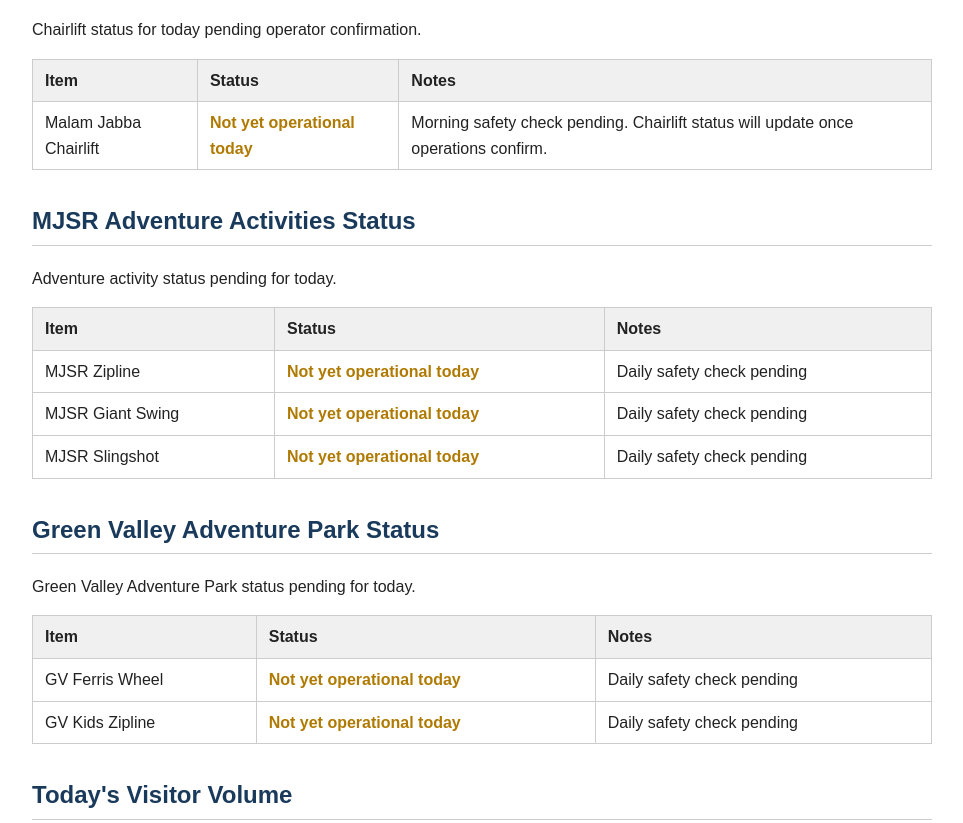
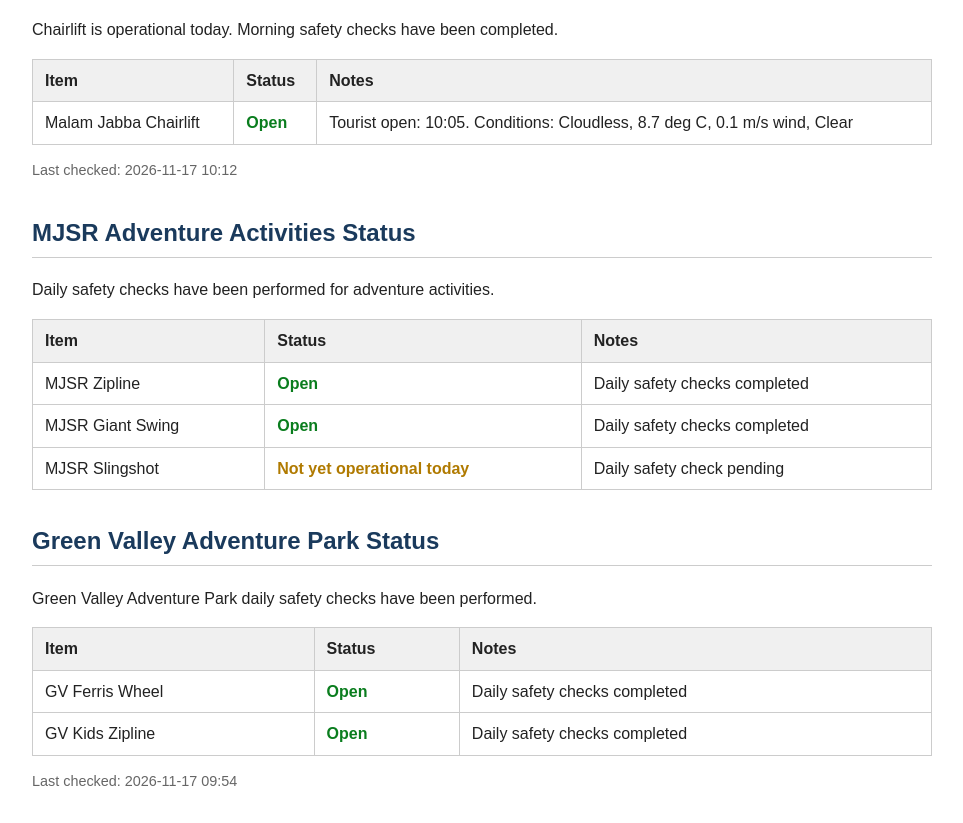
Before and after one commit to samsons-digital/mjsr-ai-knowledge, a plain HTML site: page index.html in a window 1280 px wide. Shown: the part 1044-1867 px from the top of the page, without its empty margins (158-1121 px from the left). Drawn offline with Linux system fonts and the light colour scheme.

Commit message:
Auto-update: 2026-11-17 12:56 PKT

```diff
--- a/index.html
+++ b/index.html
@@ -6,7 +6,7 @@
 <title>MJSR Live Operational Knowledge</title>
 <meta name="description" content="Real-time operational data for Malam Jabba Ski Resort and Green Valley Adventure Park. Updated three times daily.">
 <meta name="robots" content="index, follow">
-<meta name="last-updated" content="2026-11-17T01:16:40.115Z">
+<meta name="last-updated" content="2026-11-17T07:51:01.017Z">
 <style>
 body{font-family:Arial,Helvetica,sans-serif;max-width:900px;margin:20px auto;padding:0 20px;color:#222;line-height:1.6;}
 h1{border-bottom:2px solid #1a3a5c;padding-bottom:8px;color:#1a3a5c;}
@@ -26,9 +26,9 @@ th{background:#f0f0f0;}
 <body>
 <h1>MJSR Live Operational Knowledge</h1>
 <p class="meta">Malam Jabba Ski Resort &amp; Green Valley Adventure Park, Swat District, KPK, Pakistan</p>
-<p><strong>Date:</strong> Tuesday, 17 November 2026 &nbsp; <strong>Local time:</strong> 06:16 PKT</p>
+<p><strong>Date:</strong> Tuesday, 17 November 2026 &nbsp; <strong>Local time:</strong> 12:51 PKT</p>
 <p><strong>Current season:</strong> Summer &nbsp; <strong>Day type:</strong> Weekday</p>
-<p class="meta">Page last refreshed: 2026-11-17T01:16:40.115Z. Updates run at 06:00, 12:00, and 16:00 PKT daily.</p>
+<p class="meta">Page last refreshed: 2026-11-17T07:51:01.017Z. Updates run at 06:00, 12:00, and 16:00 PKT daily.</p>
 <h2>Live Weather at Resort</h2>
 <p>The following is live data from the on-mountain weather station, updated continuously.</p>
 <table>
@@ -48,26 +48,28 @@ th{background:#f0f0f0;}
 </table>
 <p class="meta">Road status last manually updated: 2026-05-19 12:27</p>
 <h2>MJSR Chairlift Status</h2>
-<p>Chairlift status for today pending operator confirmation.</p>
+<p>Chairlift is operational today. Morning safety checks have been completed.</p>
 <table>
 <tr><th>Item</th><th>Status</th><th>Notes</th></tr>
-<tr><td>Malam Jabba Chairlift</td><td class="status-limited">Not yet operational today</td><td>Morning safety check pending. Chairlift status will update once operations confirm.</td></tr>
+<tr><td>Malam Jabba Chairlift</td><td class="status-open">Open</td><td>Tourist open: 10:05. Conditions: Cloudless, 8.7 deg C, 0.1 m/s wind, Clear</td></tr>
 </table>
+<p class="meta">Last checked: 2026-11-17 10:12</p>
 <h2>MJSR Adventure Activities Status</h2>
-<p>Adventure activity status pending for today.</p>
+<p>Daily safety checks have been performed for adventure activities.</p>
 <table>
 <tr><th>Item</th><th>Status</th><th>Notes</th></tr>
-<tr><td>MJSR Zipline</td><td class="status-limited">Not yet operational today</td><td>Daily safety check pending</td></tr>
-<tr><td>MJSR Giant Swing</td><td class="status-limited">Not yet operational today</td><td>Daily safety check pending</td></tr>
+<tr><td>MJSR Zipline</td><td class="status-open">Open</td><td>Daily safety checks completed</td></tr>
+<tr><td>MJSR Giant Swing</td><td class="status-open">Open</td><td>Daily safety checks completed</td></tr>
 <tr><td>MJSR Slingshot</td><td class="status-limited">Not yet operational today</td><td>Daily safety check pending</td></tr>
 </table>
 <h2>Green Valley Adventure Park Status</h2>
-<p>Green Valley Adventure Park status pending for today.</p>
+<p>Green Valley Adventure Park daily safety checks have been performed.</p>
 <table>
 <tr><th>Item</th><th>Status</th><th>Notes</th></tr>
-<tr><td>GV Ferris Wheel</td><td class="status-limited">Not yet operational today</td><td>Daily safety check pending</td></tr>
-<tr><td>GV Kids Zipline</td><td class="status-limited">Not yet operational today</td><td>Daily safety check pending</td></tr>
+<tr><td>GV Ferris Wheel</td><td class="status-open">Open</td><td>Daily safety checks completed</td></tr>
+<tr><td>GV Kids Zipline</td><td class="status-open">Open</td><td>Daily safety checks completed</td></tr>
 </table>
+<p class="meta">Last checked: 2026-11-17 09:54</p>
 <h2>Today's Visitor Volume</h2>
 <p>Vehicle count is tracked at three checkpoints. Counts update through the day.</p>
 <table>
```
